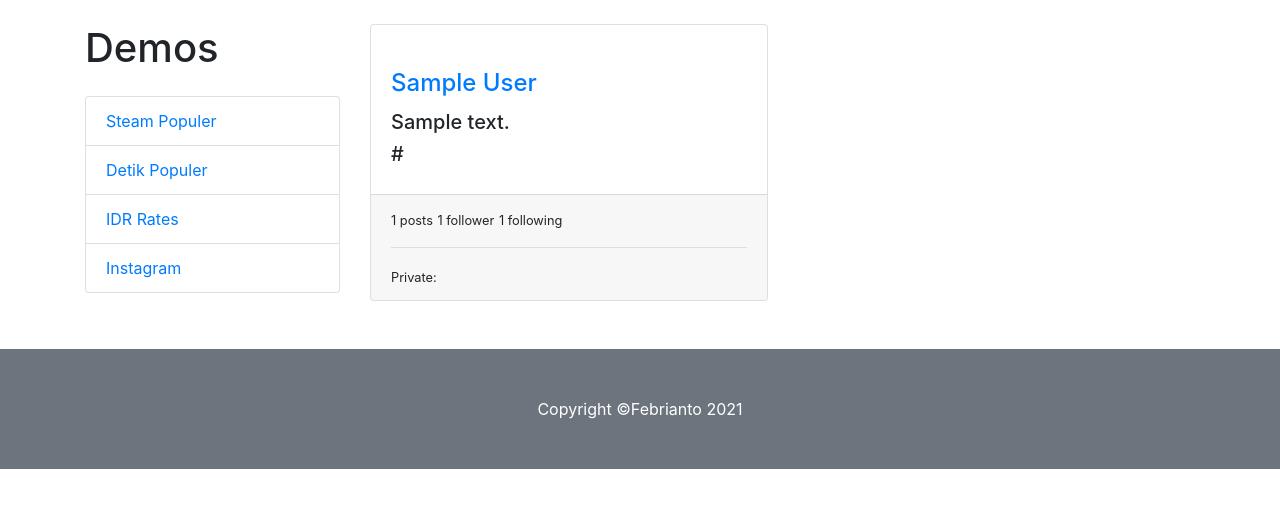
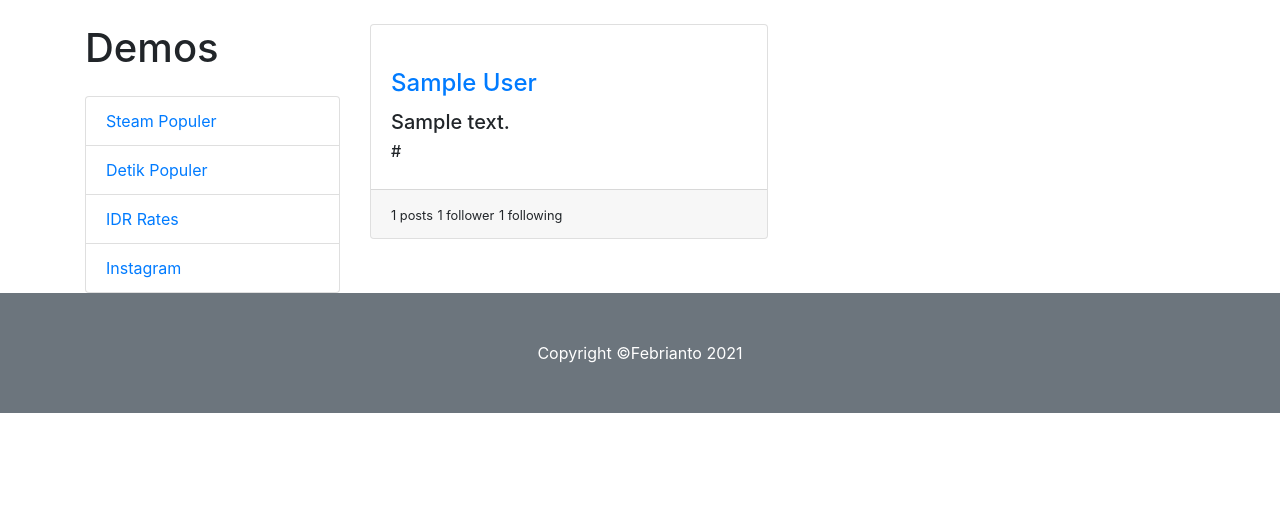
Before and after one commit to brifeb/demo-web-scrapping, a Flask app: template templates/ig-scrapper.html in a window 1280 px wide. Shown: the part 56-564 px from the top of the page. Run offline with Flask 2, Linux system fonts and the light colour scheme; the template is opened without the code that fills it: most values are stand-ins (such as "Sample title", 1, 10 or a date in 2020); some libraries are stand-ins or nearby versions.

Commit message:
update ig

```diff
--- a/templates/base.html
+++ b/templates/base.html
@@ -15,6 +15,8 @@
 
   <!-- Custom styles for this template -->
   <link href="{{ url_for('static', filename='/css/shop-homepage.css') }}" rel="stylesheet">
+
+  <link href="{{ url_for('static', filename='/img/favicon.png') }}" rel="icon">
 
 </head>
 
--- a/templates/ig-scrapper.html
+++ b/templates/ig-scrapper.html
@@ -16,16 +16,22 @@
                         {{data['full_name']|safe}}
                     </a>
                 </h4>
+                {% if data['biography'] is not none %}
                 <h5>{{data['biography']|safe}}</h5>
-                <h5>{{data['external_url']|safe}}</h5>
+                {% endif %}
+                {% if data['external_url'] is not none %}
+                <h6>{{data['external_url']|safe}}</h6>
+                {% endif %}
 
             </div>
             <div class="card-footer">
                 <small>{{data['edge_owner_to_timeline_media']['count']|safe}} posts</small>
                 <small>{{data['edge_followed_by']['count']|safe}} follower</small>
                 <small>{{data['edge_follow']['count']|safe}} following</small>
+                {% if data['is_private'] is true %}
                 <hr/>
-                <small>Private: {{data['is_private']|safe}}</small>
+                <small class="text-warning text-center">This Account is Private</small>
+                {% endif %}
             </div>
         </div>
     </div>
```
Also changed, not shown: static/img/favicon.png (added).
